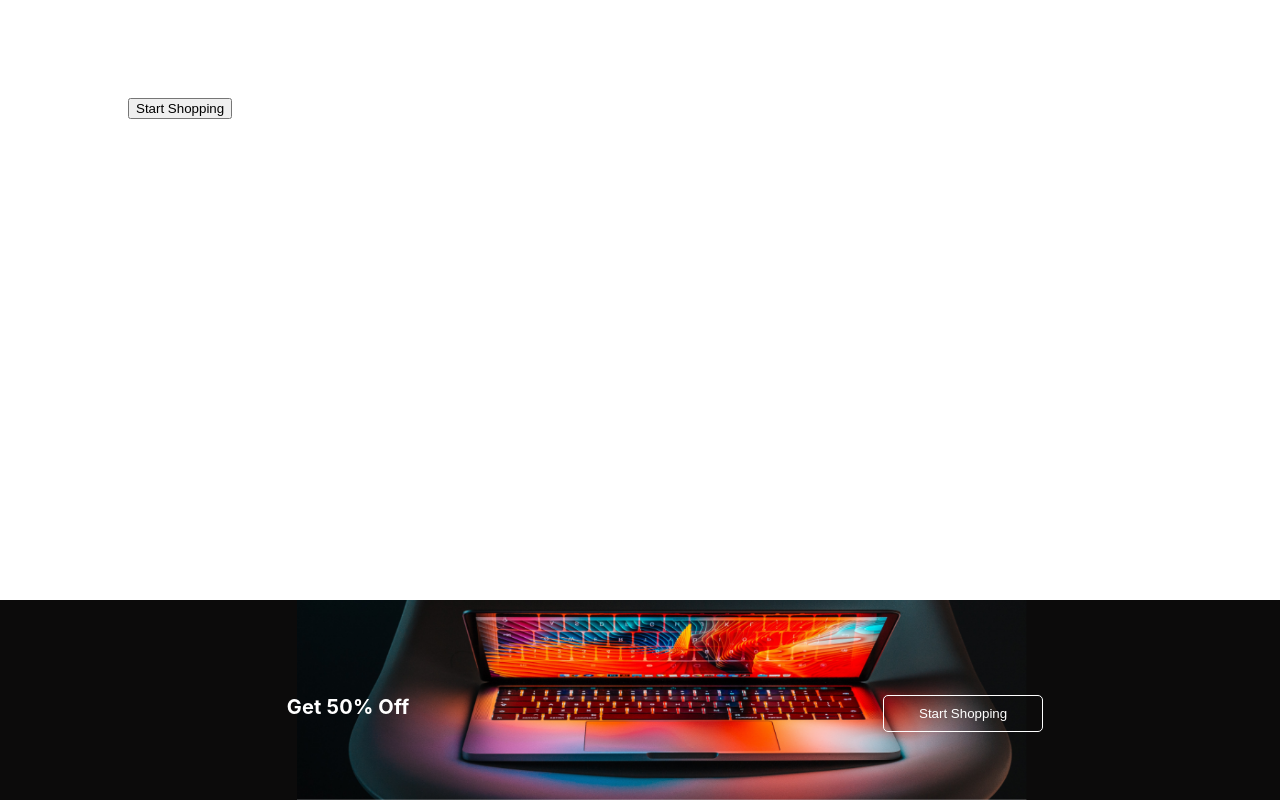
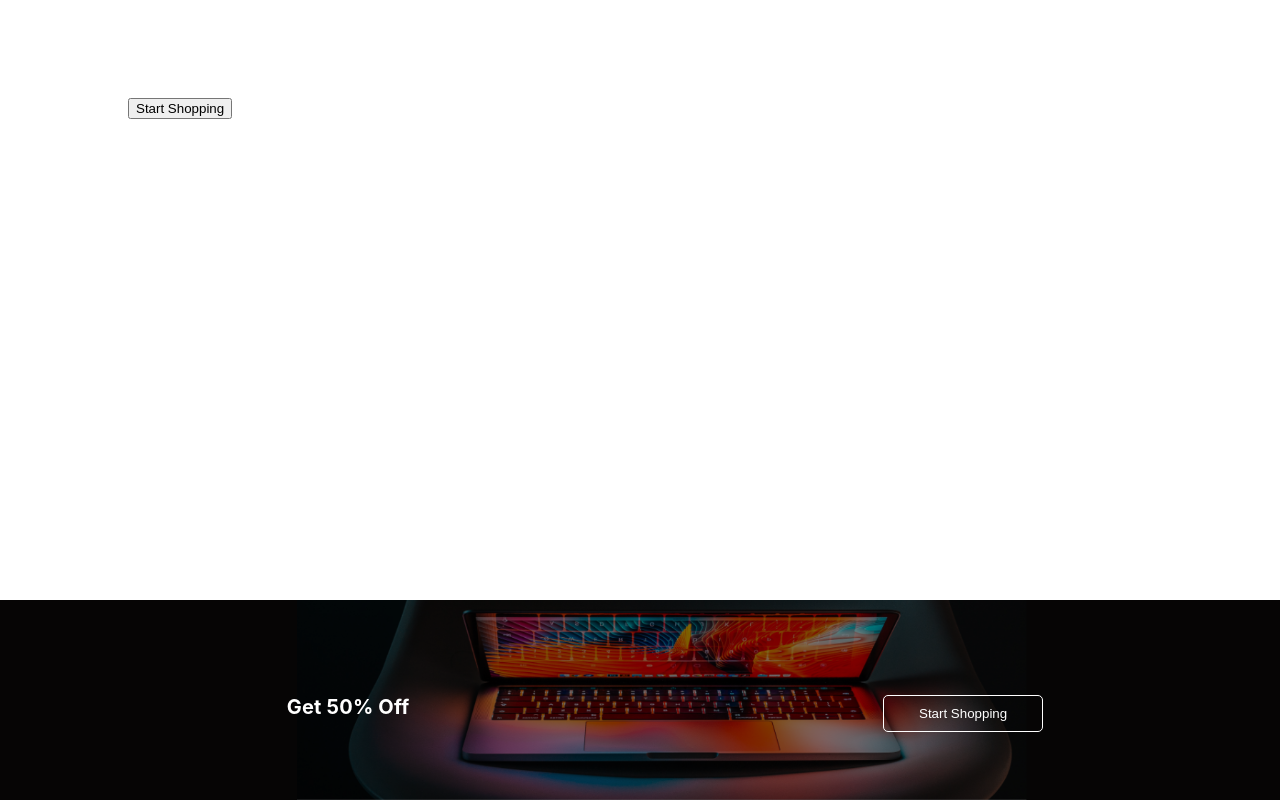
Before and after one commit to Ajyal-React/eCommerceApp_teamTwo, a React (Create React App) app: page / in a window 1280 px wide. Shown: the part 592-1392 px from the top of the page. Built offline with nearby package versions, Linux system fonts and the light colour scheme.

Commit message:
add layer opacity

```diff
--- a/src/Global.style.js
+++ b/src/Global.style.js
@@ -30,6 +30,7 @@ export const Button = styled.button`
     background-color:#f7981d;
     cursor: pointer
   }
+  z-index: ${(props) => props.zIndex};
 
 `;
 
@@ -39,6 +40,7 @@ export const MainHeader = styled.h1`
   // text-transform: uppercase;
   font-size: ${(props) => props.fontSize};
   margin:0;
+  z-index: ${(props) => props.zIndex};
 `;
 
 export const Title = styled.h2`
--- a/src/Pages/HomePage/HomePage.Style.js
+++ b/src/Pages/HomePage/HomePage.Style.js
@@ -7,9 +7,20 @@ export const BackgroundImage = styled.div`
     background-image: url(${backImg});
     background-repeat: no-repeat;
     background-size: cover;
+    position: relative;
 `
 export const UpdateFlexBox = styled(FlexBox)`
     justify-content: space-around;
     padding-top: 95px;
     margin-left: 50px;
 `
+
+export const DivOpacity = styled.div`
+    width: 100%;
+    height: 100%;
+    position: absolute;
+    top: 0;
+    left: 0;
+    opacity: 0.5;
+    background: #000;
+`
--- a/src/Pages/HomePage/HomePage.js
+++ b/src/Pages/HomePage/HomePage.js
@@ -2,7 +2,7 @@ import React from 'react'
 import HeroSection from '../../Components/HeroSection/HeroSection'
 import MainNavbar from '../../Components/Navbar/MainNavbar'
 import { MainContainer, MainHeader, Button, Link} from '../../Global.style'
-import {BackgroundImage,UpdateFlexBox} from './HomePage.Style'
+import {BackgroundImage,UpdateFlexBox, DivOpacity} from './HomePage.Style'
 
 function HomePage() {
   return (
@@ -12,10 +12,16 @@ function HomePage() {
 
 
       <BackgroundImage>
+        <DivOpacity></DivOpacity>
         <UpdateFlexBox>
-          <MainHeader fontSize='20px' letterSpacing='0.2px'>Get 50% Off</MainHeader>
+          <MainHeader fontSize='20px' letterSpacing='0.2px' zIndex='99'>Get 50% Off</MainHeader>
           <Button
-           backgroundColor='none' borderR='5px' border='1px solid' padding='10px 35px' color='#ffff'>
+           backgroundColor='none'
+           borderR='5px'
+           border='1px solid'
+            padding='10px 35px'
+            color='#ffff'
+            zIndex='99'>
             <Link href='#'>Start Shopping</Link>
             </Button>
         </UpdateFlexBox>
```
